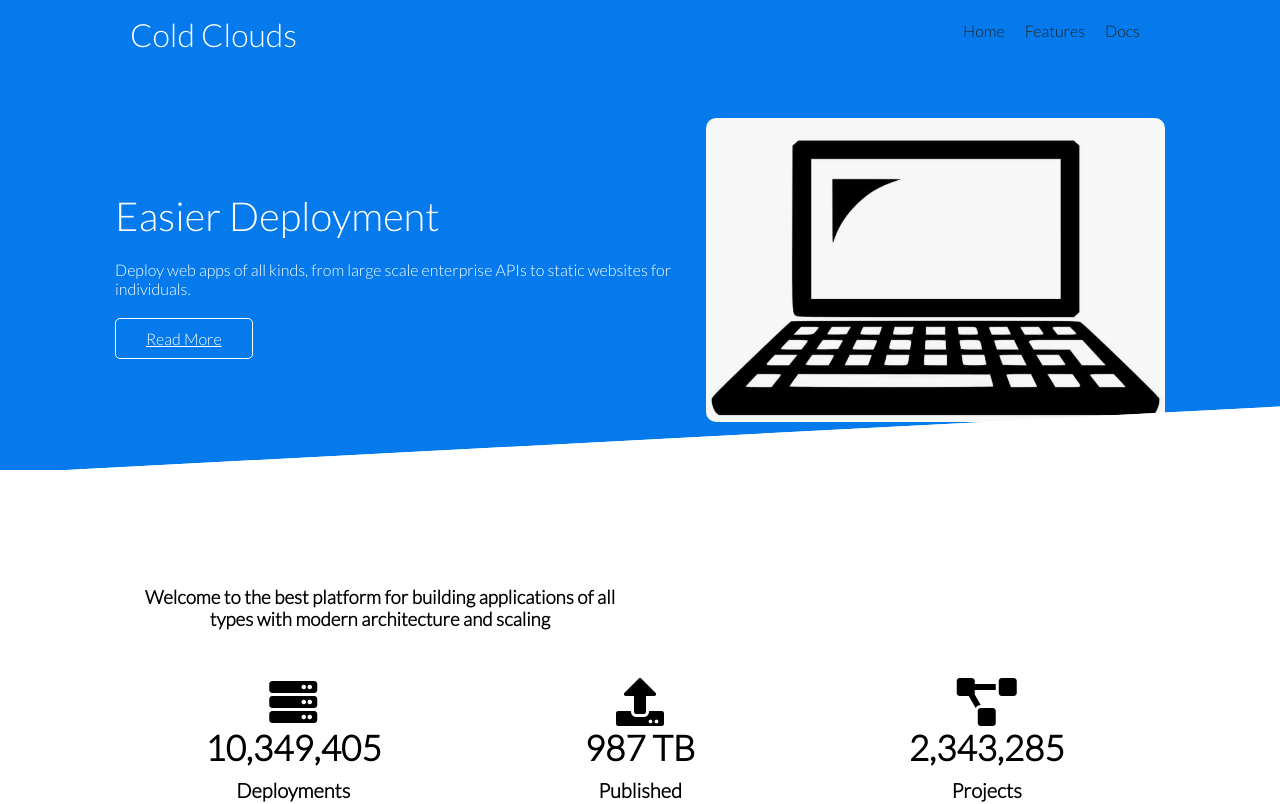
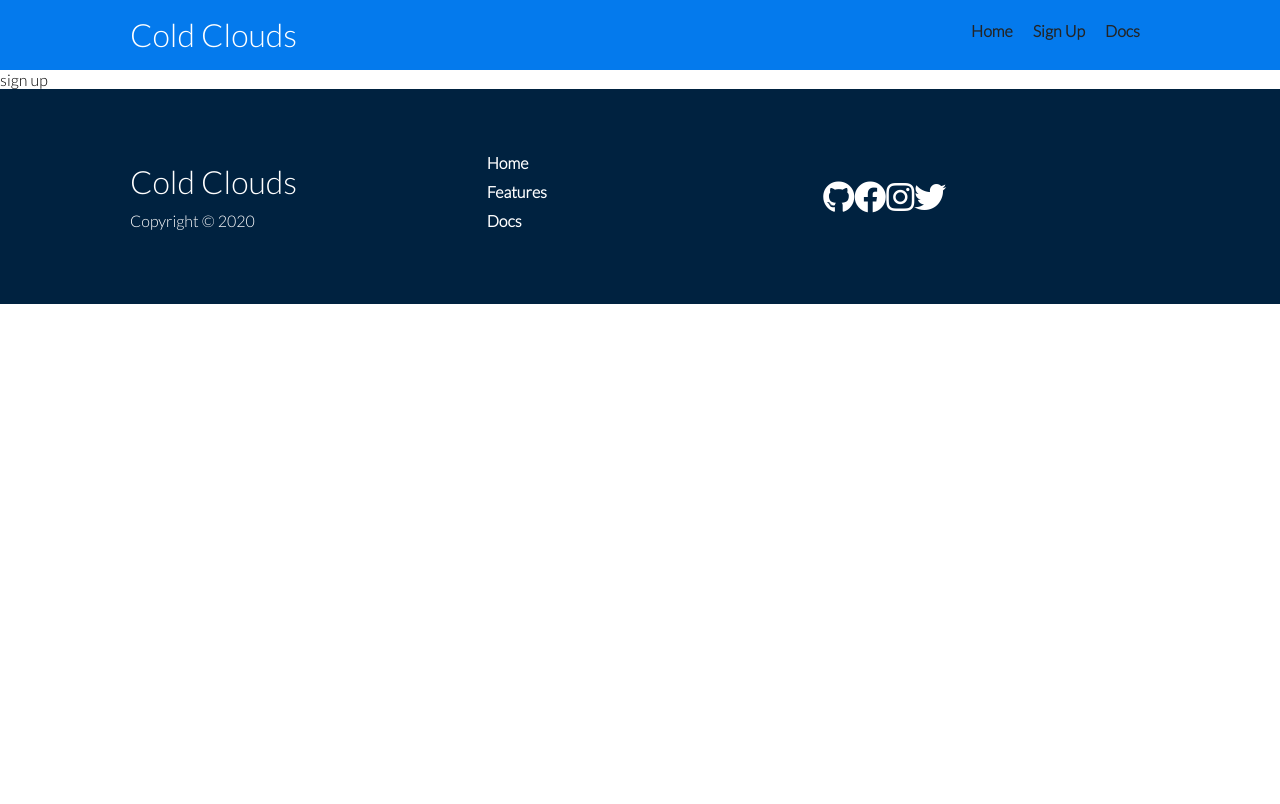
Before and after one commit to Seanih/cloud-service-site, a React (Create React App) app: page /signup in a window 1280 px wide. Shown: the top 804 px of the page. Built offline with nearby package versions, Linux system fonts and the light colour scheme.

Commit message:
Completed react-router set-up. Just need to finish styling

```diff
--- a/package.json
+++ b/package.json
@@ -11,6 +11,7 @@
     "react-dom": "^17.0.1",
     "react-router-dom": "^5.2.0",
     "react-scripts": "4.0.1",
+    "styled-components": "^5.2.1",
     "web-vitals": "^0.2.4"
   },
   "scripts": {
--- a/src/App.js
+++ b/src/App.js
@@ -1,22 +1,19 @@
 import './styles/Main.scss';
-import Nav from './components/Nav';
-import Showcase from './components/Showcase';
-import Stats from './components/Stats';
-import Cli from './components/Cli';
-import Cloud from './components/Cloud';
-import Languages from './components/Languages';
-import FooterArea from './components/FooterArea';
+import Home from './pages/Home';
+import SignUp from './pages/SignUp';
+import Docs from './pages/Docs';
+import { BrowserRouter as Router, Switch, Route } from 'react-router-dom';
 
 function App() {
 	return (
 		<div className='App'>
-			<Nav />
-			<Showcase />
-			<Stats />
-			<Cli />
-			<Cloud />
-			<Languages />
-			<FooterArea />
+			<Router>
+				<Switch>
+					<Route path='/' exact component={Home} />
+					<Route path='/signup' component={SignUp} />
+					<Route path='/docs' component={Docs} />
+				</Switch>
+			</Router>
 		</div>
 	);
 }
--- a/src/components/Nav.js
+++ b/src/components/Nav.js
@@ -1,4 +1,5 @@
 import React from 'react';
+import { Link } from 'react-router-dom';
 
 const Nav = () => {
 	return (
@@ -8,13 +9,13 @@ const Nav = () => {
 				<nav>
 					<ul>
 						<li>
-                            <a href='index component'>Home</a>
+							<Link to='/'>Home</Link>
 						</li>
 						<li>
-                            <a href='features component'>Features</a>
+							<Link to='/signup'>Sign Up</Link>
 						</li>
 						<li>
-                            <a href='docs component'>Docs</a>
+							<Link to='/docs'>Docs</Link>
 						</li>
 					</ul>
 				</nav>
--- /dev/null
+++ b/src/pages/Docs.js
@@ -0,0 +1,20 @@
+import React from 'react';
+import FooterArea from '../components/FooterArea';
+import Nav from '../components/Nav';
+import styled from 'styled-components';
+
+const Container = styled.div`
+	height: 100vh;
+`;
+
+const Docs = () => {
+	return (
+		<Container>
+			<Nav />
+			Docs
+			<FooterArea />
+		</Container>
+	);
+};
+
+export default Docs;
--- /dev/null
+++ b/src/pages/Home.js
@@ -0,0 +1,24 @@
+import React from 'react';
+import Nav from '../components/Nav';
+import Showcase from '../components/Showcase';
+import Stats from '../components/Stats';
+import Cli from '../components/Cli';
+import Cloud from '../components/Cloud';
+import Languages from '../components/Languages';
+import FooterArea from '../components/FooterArea';
+
+const Home = () => {
+	return (
+		<div>
+			<Nav />
+			<Showcase />
+			<Stats />
+			<Cli />
+			<Cloud />
+			<Languages />
+			<FooterArea />
+		</div>
+	);
+};
+
+export default Home;
--- /dev/null
+++ b/src/pages/SignUp.js
@@ -0,0 +1,20 @@
+import React from 'react';
+import FooterArea from '../components/FooterArea';
+import Nav from '../components/Nav';
+import styled from 'styled-components';
+
+const Container = styled.div`
+	height: 100vh;
+`;
+
+const SignUp = () => {
+	return (
+		<Container>
+			<Nav />
+			sign up
+			<FooterArea />
+		</Container>
+	);
+};
+
+export default SignUp;
--- a/src/styles/Main.scss
+++ b/src/styles/Main.scss
@@ -37,6 +37,7 @@
 	ul {
 		list-style: none;
 		display: flex;
+
 		a {
 			padding: 10px;
 			text-decoration: none;
@@ -45,6 +46,7 @@
 
 		a:hover {
 			border-bottom: 2px #fff solid;
+			color: white;
 		}
 	}
 }
@@ -54,6 +56,7 @@
 ul li {
 	list-style: none;
 	padding-bottom: 10px;
+	font-weight: bold;
 
 	a {
 		padding: 10px;
```
Also changed, not shown: 2 other files (tests, documents, lock files or other folders). Lines whose indentation alone changed are shown as unchanged.
